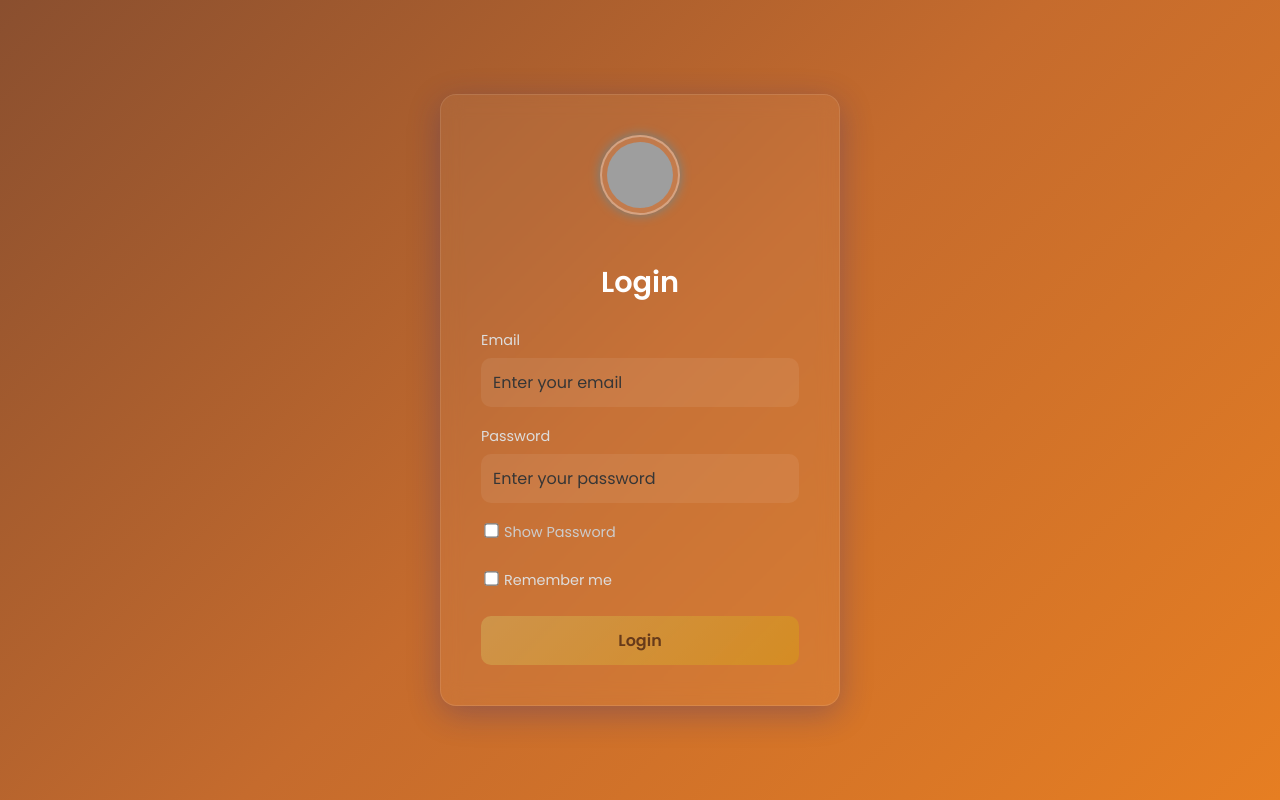
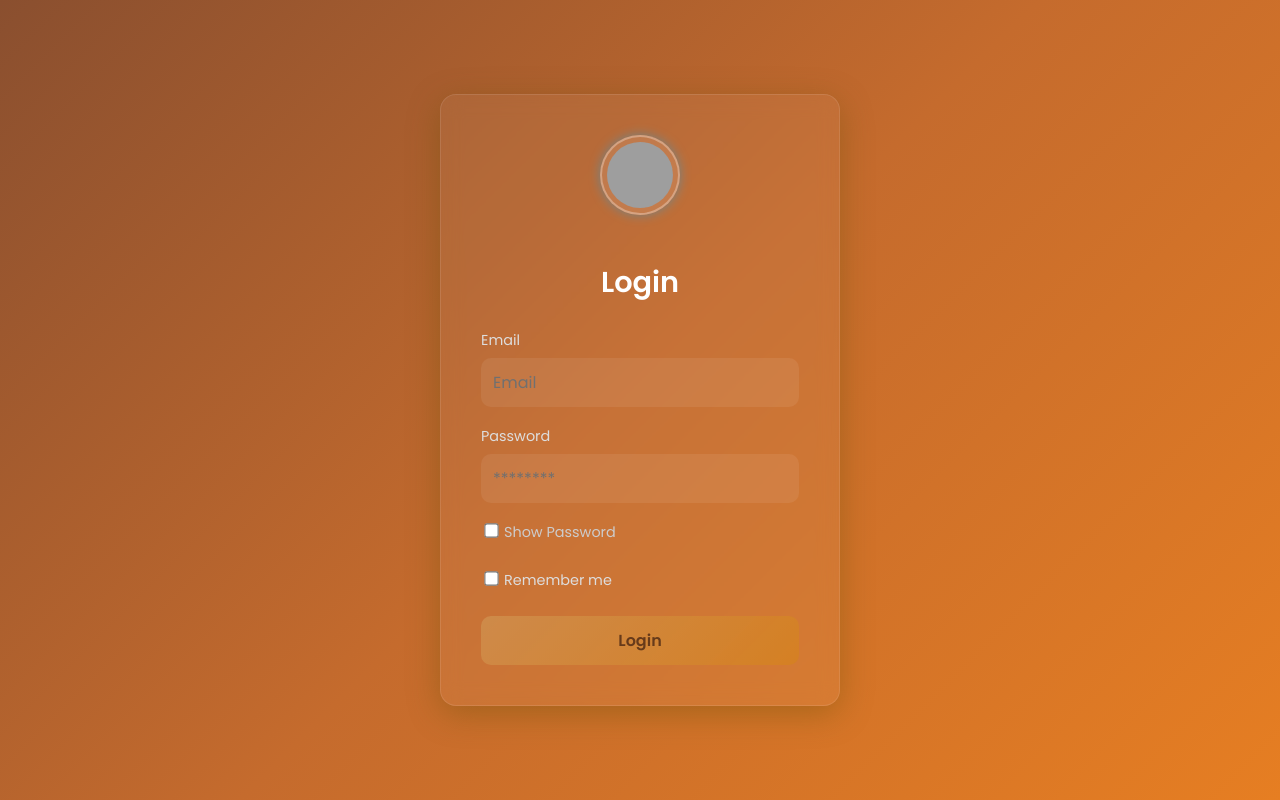
Before and after one commit to MackOfalda125/skill-based-badge-exam, a React (Create React App) app: page / in a window 1280 px wide. Built offline with nearby package versions, Linux system fonts and the light colour scheme; grey boxes are pictures that could not be loaded.

Commit message:
Update login.css
 - Update background color
- Update submit button color

```diff
--- a/src/views/login/login.css
+++ b/src/views/login/login.css
@@ -7,7 +7,7 @@
 body {
   margin: 0;
   font-family: 'Poppins', sans-serif;
-  background: radial-gradient(ellipse at top left, #72572c, #b46924, #b38338);
+  background: radial-gradient(ellipse at top left, #000000, #4e2a00, #000000);
   height: 100vh;
   display: flex;
   align-items: center;
@@ -22,7 +22,7 @@ body {
   padding: 40px;
   width: 100%;
   max-width: 400px;
-  box-shadow: 0 8px 32px 0 rgba(31, 38, 135, 0.3);
+  box-shadow: 0 8px 32px 0 rgba(95, 78, 0, 0.356);
   border: 1px solid rgba(255, 255, 255, 0.1);
   animation: fadeIn 0.8s ease-in-out;
 }
@@ -74,7 +74,7 @@ label {
 }
 
 .form-input::placeholder {
-  color: #363636;
+  color: #707070;
 }
 
 .form-input:focus {
@@ -84,7 +84,7 @@ label {
 
 .submit-button {
   padding: 12px;
-  background: linear-gradient(135deg, #d3b45f, #d49e14);
+  background: linear-gradient(135deg, #d3a15f, #d48714);
   border: none;
   color: #000;
   border-radius: 10px;
--- a/src/views/login/login.js
+++ b/src/views/login/login.js
@@ -82,7 +82,7 @@ function Login() {
             className="form-input"
             value={email}
             onChange={(e) => setEmail(e.target.value)}
-            placeholder="Enter your email"
+            placeholder="Email"
           />
           {emailError && <p className="error">{emailError}</p>}
         </div>
@@ -95,7 +95,7 @@ function Login() {
             className="form-input"
             value={password}
             onChange={(e) => setPassword(e.target.value)}
-            placeholder="Enter your password"
+            placeholder="********"
           />
         </div>
 
```
